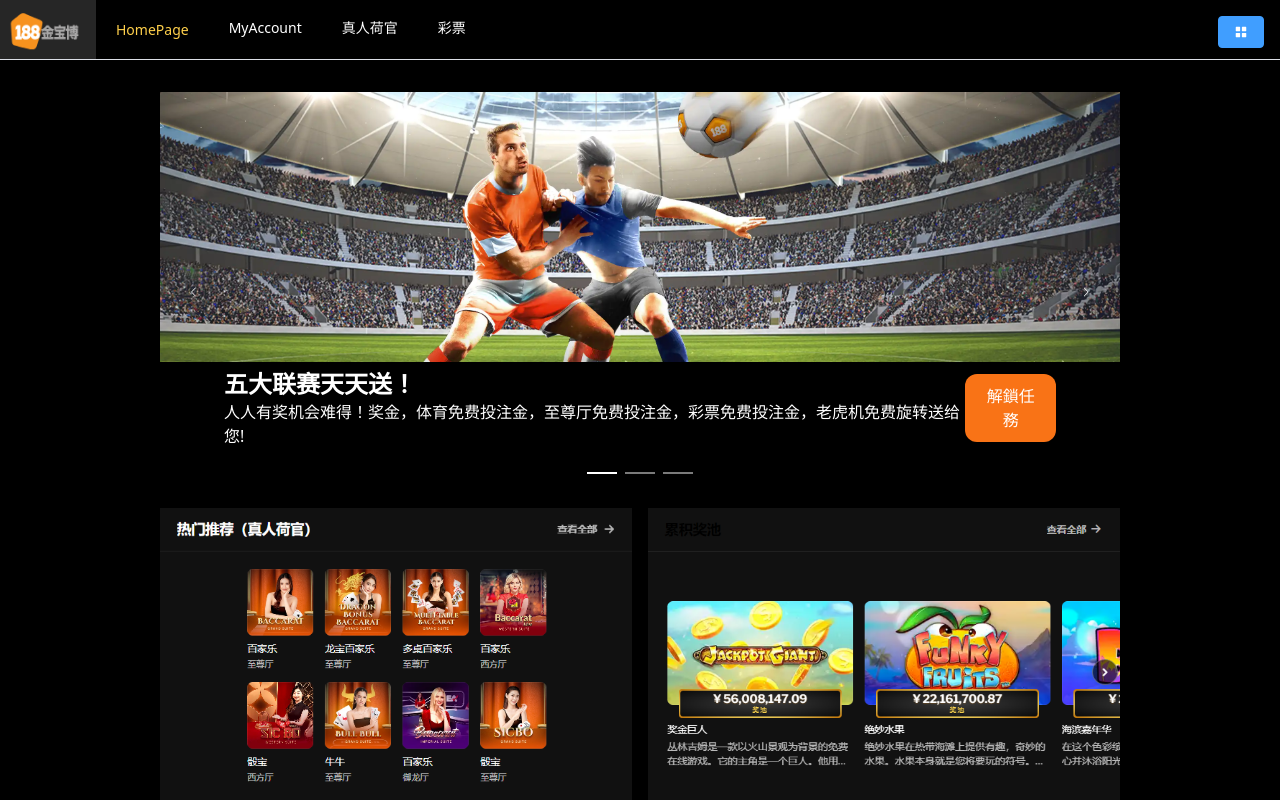
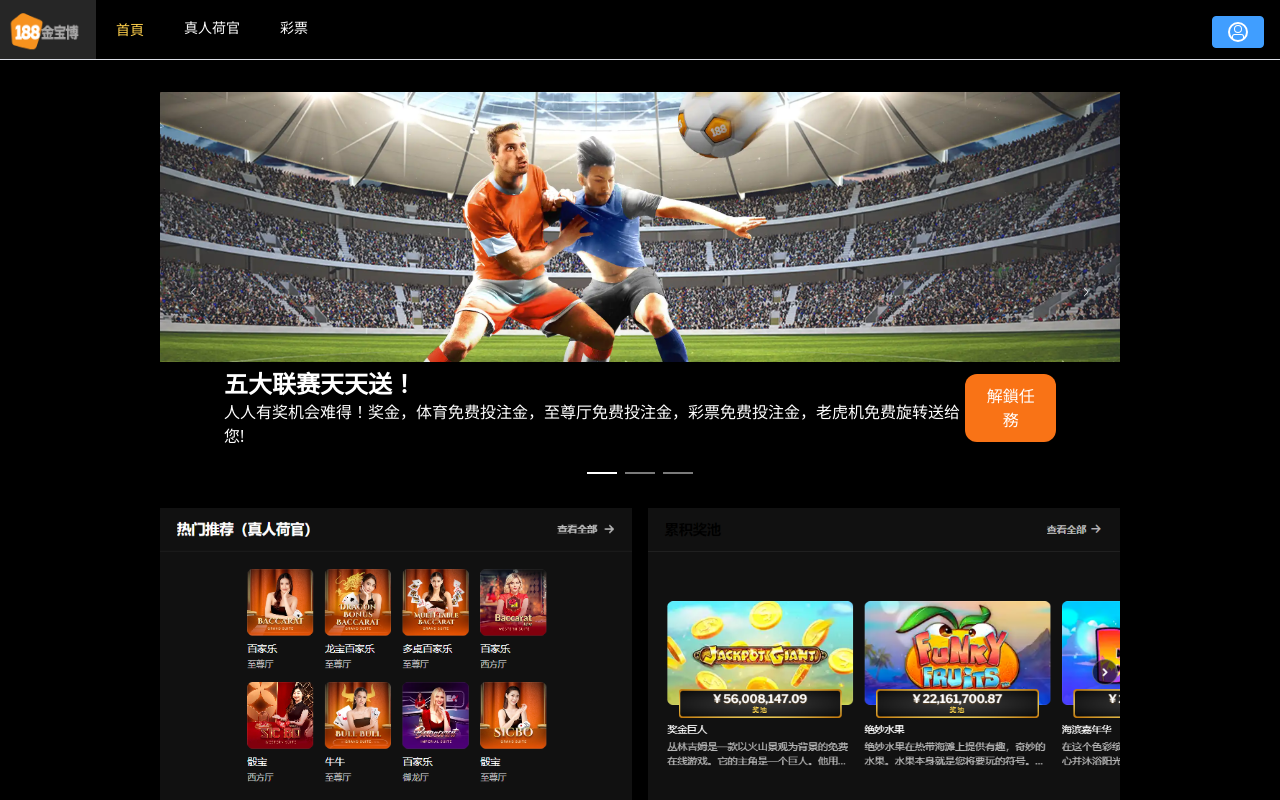
Before and after one commit to marick2003/188Demo, a Vue app: page / in a window 1280 px wide. Shown: the top 800 px of the page. Built offline with nearby package versions, Linux system fonts and the light colour scheme.

Commit message:
調整header router

```diff
--- a/src/components/MenuHeader.vue
+++ b/src/components/MenuHeader.vue
@@ -21,8 +21,12 @@
           <slot name="selectLocal"></slot>
         </div>
       </el-menu>
-      <el-button class="absolute top-4 right-4" type="primary" @click="drawer = true">
-        <el-icon class="text-white"><Menu /></el-icon>
+      <!-- <span class="ml-3 basis-1/2">
+        <div class="text-xs opacity-70">member99</div>
+        <div class="text-sm font-black">RMB 0.00</div>
+      </span> -->
+      <el-button class="absolute top-4 right-4 bg-transparent" type="primary" @click="drawer = true">
+        <el-icon class="text-white border-2 border-solid border-white rounded-full" :size="20" color="white"><User /></el-icon>
       </el-button>
       <el-drawer v-model="drawer" :title="drawerTitleTime" class="bg-black text-white" :size="330">
         <div class="user-info s-member-balance bg-black p-4">
@@ -56,7 +60,7 @@
           </ul>
         </section>
         <ul class="s-list light text-light--high">
-          <li v-for="item in list" :key="item.id" :class="{ 'logout': item.id === 99 }" class="s-list-item flex items-center flex-[1_1_100%] tracking-normal min-h-[3rem] relative bg-secondary--darken-5 text-light--high dark px-[1.5rem] md:hover:text-primary capitalize cursor-pointer hover:bg-inherit">
+          <li v-for="item in list" :key="item.id" :class="{ 'logout': item.id === 99 }" @click="handleClick(item)" class="s-list-item flex items-center flex-[1_1_100%] tracking-normal min-h-[3rem] relative bg-secondary--darken-5 text-light--high dark px-[1.5rem] md:hover:text-primary capitalize cursor-pointer hover:bg-inherit">
             {{ item.name }}
           </li>
         </ul>
@@ -69,6 +73,7 @@
 <script setup>
   import { ref, reactive } from "vue";
   import { useMenu } from "@/untils/useMenu";
+  import router from "../router";
 
   const { menuItems, activePath } = useMenu();
   const drawer = ref(false);
@@ -77,7 +82,7 @@
   const gameLIst = reactive([{ id: 0, name: "体育" },{ id: 1, name: "娱乐场" },{ id: 2, name: "真人荷官" },{ id: 3, name: "虚拟体育" },{ id: 4, name: "彩票" }]);
 
   const list = reactive([
-    { id: 0, name: "我的帳戶" },
+    { id: 0, name: "我的帳戶", path: '/myaccount' },
     { id: 1, name: "支付" },
     { id: 2, name: "通知" },
     { id: 3, name: "信息" },
@@ -89,6 +94,14 @@
     { id: 9, name: "網站導覽" },
     { id: 99, name: "退出" }
   ]);
+
+  const handleClick = (item) => {
+    if(!item.path) return;
+    drawer.value = false
+    router.push({
+      path: item.path
+    })
+  }
 
   setInterval(() => {
     const currentDateTime = new Date();
--- a/src/router/index.js
+++ b/src/router/index.js
@@ -10,17 +10,16 @@ import Live from '@/views/GameList/live.vue'
 import Lottery from '@/views/GameList/lottery.vue'
 import StatementSummary from '@/views/MyAccount/history/summary.vue'
 import StatementBetting from '@/views/MyAccount/history/betting.vue'
-let routes_pc=[
+let routes_pc = [
     {
       path: '/',
-      name: 'HomePage',
+      name: '首頁',
       type:'page',
       component: HomePage,
     },
     {
       path: '/myaccount',
       name: 'MyAccount',
-      type:'page',
       redirect:'/myaccount/dashboard',
       component: MyAccount,
       children:[
--- a/src/views/GameList/live.vue
+++ b/src/views/GameList/live.vue
@@ -64,13 +64,12 @@ const gameLIst = reactive([{ id: 0, name: '視頻撲克' }, { id: 1, name: '金
 <style scoped lang="scss">
 .search-input {
     width: 15%;
-    ::v-deep .el-input__wrapper {
+    :deep(.inner-element) {
         font-size: 20px;
         background: none;
         border-bottom: 1px solid #aaa;
         box-shadow: none;
         border-radius: 0;
-
     }
 }
 </style>
--- a/src/views/GameList/lottery.vue
+++ b/src/views/GameList/lottery.vue
@@ -64,13 +64,12 @@ const gameLIst = reactive([{ id: 0, name: '視頻撲克' }, { id: 1, name: '金
 <style scoped lang="scss">
 .search-input {
   width: 15%;
-  ::v-deep .el-input__wrapper {
+    :deep(.inner-element) {
         font-size: 20px;
         background: none;
         border-bottom: 1px solid #aaa;
         box-shadow: none;
         border-radius: 0;
-
     }
 }
 </style>
--- a/src/views/MyAccount/index.vue
+++ b/src/views/MyAccount/index.vue
@@ -25,11 +25,17 @@
 </template>
 <script setup>
 import { ref,computed  } from 'vue';
-import { useMenu } from '@/untils/useMenu';
 import { useRouter, useRoute } from 'vue-router';
-const { menuItems, activePath } = useMenu();
+const router = useRouter();
+const menuItems = ref(router.options.routes.filter(item => item.name === 'MyAccount'));
+console.log(menuItems, 'menuItems');
 const filteredItem = menuItems.value.find(item => item.name === "MyAccount");
 let  childrenMenu = ref(filteredItem ? filteredItem.children : []);
+const activePath=  ref('/')
+router.beforeEach((to, from, next) => {
+  activePath.value = to.path;
+  next(); // 必须调用 next()，以继续路由导航
+});
 const defaultActive=computed(()=>{
     activePath.value= activePath.value.split('/').reverse()[0];
   });
```
Lines whose indentation alone changed are shown as unchanged.
